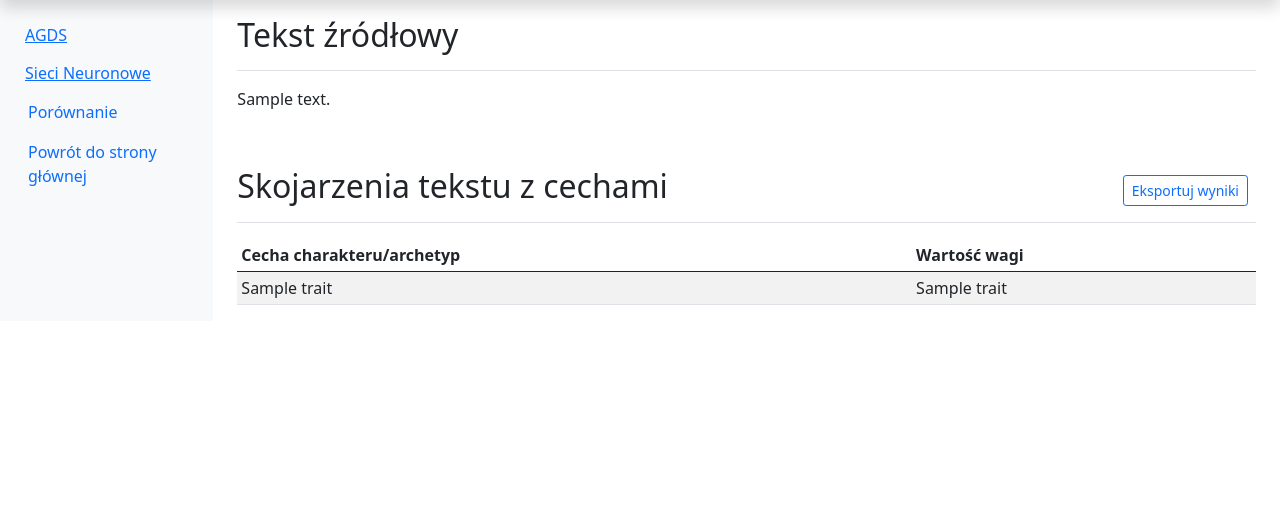
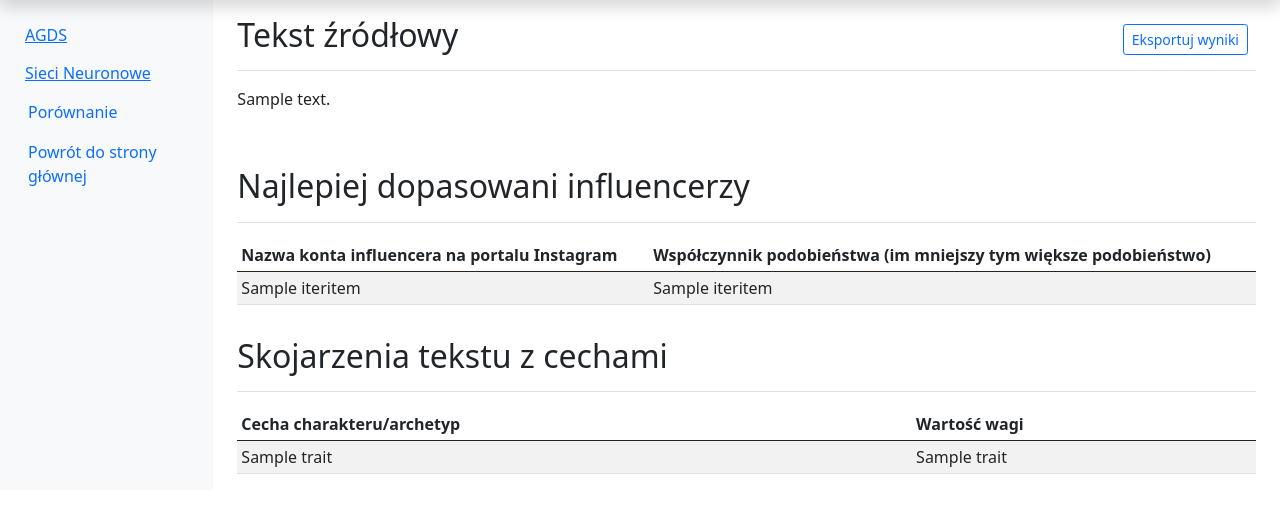
Before and after one commit to Maelstro/twitter-semantic-analysis, a Flask app: template agds_API/app/templates/process.html in a window 1280 px wide. Shown: the part 40-553 px from the top of the page. Run offline with Flask 2, Linux system fonts and the light colour scheme; the template is opened without the code that fills it: most values are stand-ins (such as "Sample title", 1, 10 or a date in 2020); parts of the project's set-up code (start-up, migrations or seed data) failed here and were passed over.

Commit message:
[Add] New fields in result analysis

```diff
--- a/agds_API/app/templates/process.html
+++ b/agds_API/app/templates/process.html
@@ -11,7 +11,7 @@
 </head>
 <body>
 <header class="navbar navbar-dark sticky-top bg-primary flex-md-nowrap p-0 shadow">
-    <a class="navbar-brand col-md-3 col-lg-2 me-0 px-3" href="#">Praca magisterska - kojarzenie tekstu</a>
+    <a class="navbar-brand col-md-3 col-lg-2 me-0 px-3" href="/">Praca magisterska - kojarzenie tekstu</a>
 </header>
 
 <div class="container-fluid">
@@ -43,18 +43,43 @@
     </nav>
 
     <main class="col-md-9 ms-sm-auto col-lg-10 px-md-4">
-      <div class="pt-3 pb-2 mb-3 border-bottom">
+      <div class="d-flex justify-content-between flex-wrap flex-md-nowrap align-items-center pt-3 pb-2 mb-3 border-bottom">
         <h2>Tekst źródłowy</h2>
-      </div>
-        <p>{{ input_text }}</p>
-        <br>
-      <div class="d-flex justify-content-between flex-wrap flex-md-nowrap align-items-center pt-3 pb-2 mb-3 border-bottom">
-        <h2>Skojarzenia tekstu z cechami</h2>
         <div class="btn-toolbar mb-2 mb-md-0">
           <div class="btn-group me-2">
             <button type="button" class="btn btn-sm btn-outline-primary">Eksportuj wyniki</button>
           </div>
         </div>
+
+      </div>
+      <p>{{ input_text }}</p>
+      <br>
+
+      <div class="d-flex justify-content-between flex-wrap flex-md-nowrap align-items-center pt-3 pb-2 mb-3 border-bottom">
+        <h2>Najlepiej dopasowani influencerzy</h2>
+      </div>
+      <div class="table-responsive">
+        <table class="table table-striped table-sm">
+          <thead>
+            <tr>
+              <th>Nazwa konta influencera na portalu Instagram</th>
+              <th>Współczynnik podobieństwa (im mniejszy tym większe podobieństwo)</th>
+            </tr>
+          </thead>
+          <tbody>
+            <!-- Generate table with association results -->
+            {% for k, v in most_similar_list.iteritems() %}
+            <tr>
+              <td>{{ k }}</td>
+              <td>{{ v }}</td>
+            </tr>
+            {% endfor %}
+          </tbody>
+        </table>
+      </div>
+
+      <div class="d-flex justify-content-between flex-wrap flex-md-nowrap align-items-center pt-3 pb-2 mb-3 border-bottom">
+        <h2>Skojarzenia tekstu z cechami</h2>
       </div>
       <div class="table-responsive">
         <table class="table table-striped table-sm">
```
